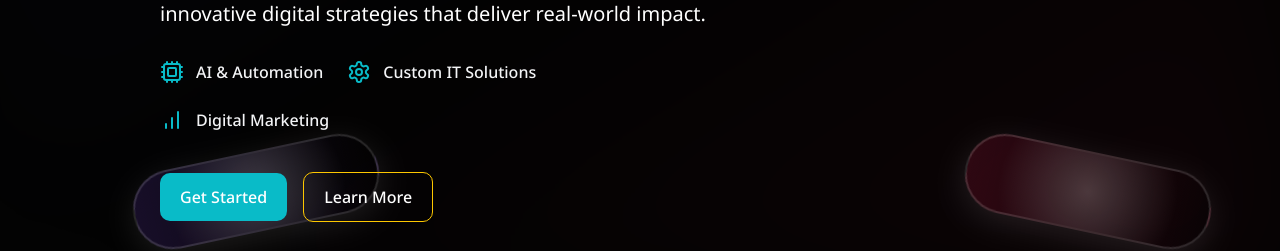
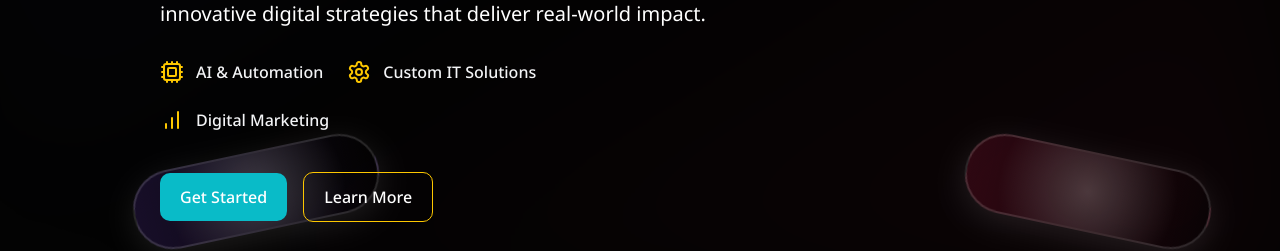
Before and after one commit to rupeshbug/novelty_lab_website, a Next.js app: page / in a window 1280 px wide. Shown: the part 503-754 px from the top of the page. Built offline with nearby package versions, Linux system fonts and the light colour scheme.

Commit message:
minor changes

```diff
--- a/src/app/components/HeroSection.tsx
+++ b/src/app/components/HeroSection.tsx
@@ -24,19 +24,19 @@ export default function Hero() {
           </p>
           <div className="flex flex-col sm:flex-row flex-wrap gap-6 mb-10 lg:justify-start justify-center">
             <div className="flex items-center gap-3">
-              <Cpu className="text-[#09bbc8] w-6 h-6" />
+              <Cpu className="text-yellow-400 w-6 h-6" />
               <p className="text-gray-100 text-base font-medium">
                 AI & Automation
               </p>
             </div>
             <div className="flex items-center gap-3">
-              <Settings className="text-[#09bbc8] w-6 h-6" />
+              <Settings className="text-yellow-400 w-6 h-6" />
               <p className="text-gray-100 text-base font-medium">
                 Custom IT Solutions
               </p>
             </div>
             <div className="flex items-center gap-3">
-              <BarChart className="text-[#09bbc8] w-6 h-6" />
+              <BarChart className="text-yellow-400 w-6 h-6" />
               <p className="text-gray-100 text-base font-medium">
                 Digital Marketing
               </p>
```
